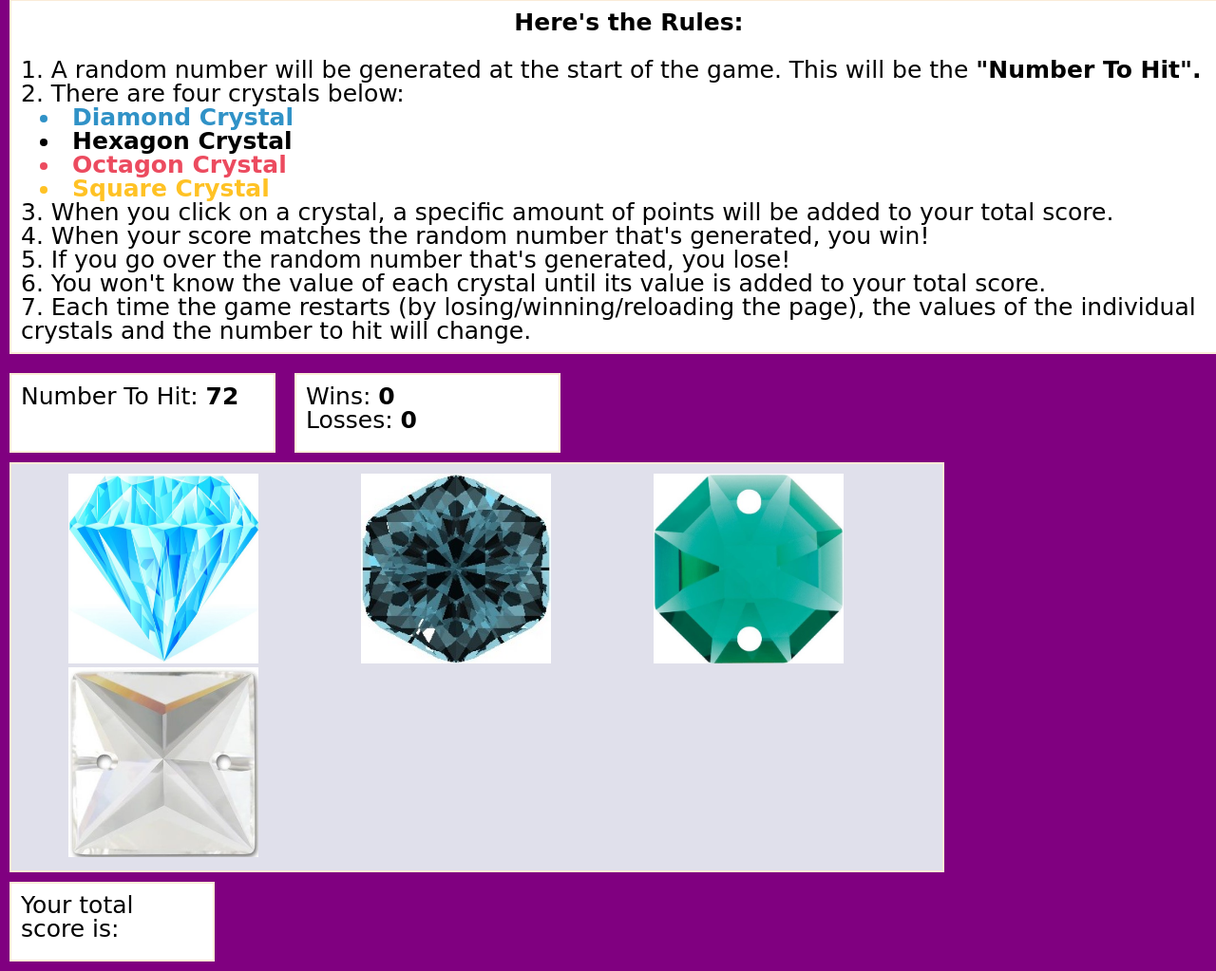
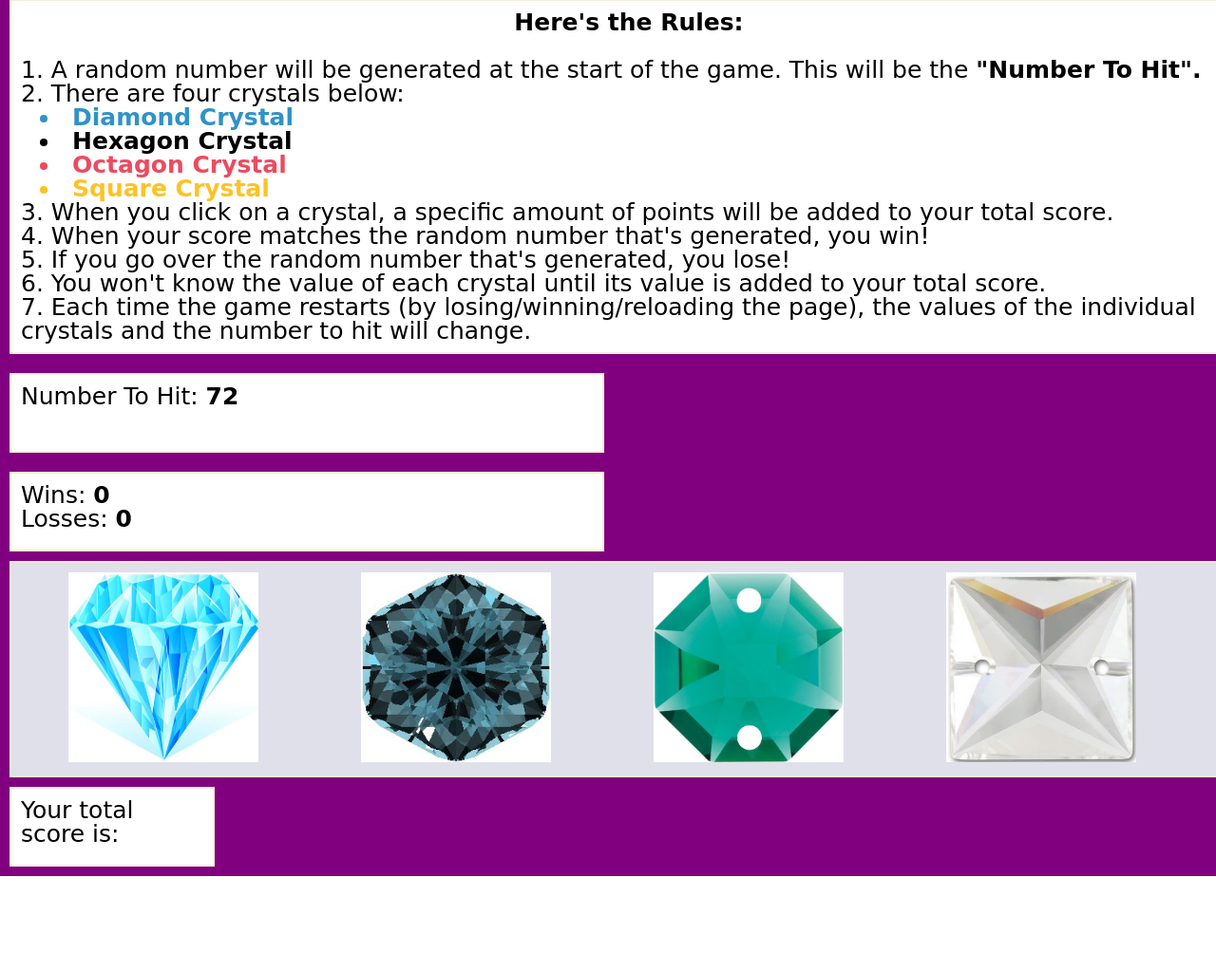
Before and after one commit to 3dcorrea/Crystal_Collector, a PHP site: page /CrystalCollect.html in a window 1280 px wide. Shown: the part 120-1143 px from the top of the page at 95% size. After the commit the page ends 1043 px from the top, so only its background shows below. Run offline with PHP 8.4, Linux system fonts and the light colour scheme.

Commit message:
size changes

```diff
--- a/assets/css/style.css
+++ b/assets/css/style.css
@@ -51,7 +51,7 @@ div.instructions {
 .numberToMatch,
 .winsAndLosses {
 	float: left;
-	width: 20%;
+	width: 47%;
 	height: 60px;
 }
 
@@ -62,7 +62,7 @@ div.instructions {
 
 .gems {
 	clear: both;
-	width: 75%;
+	width: 100%;
 }
 
 .gemImage {
```
